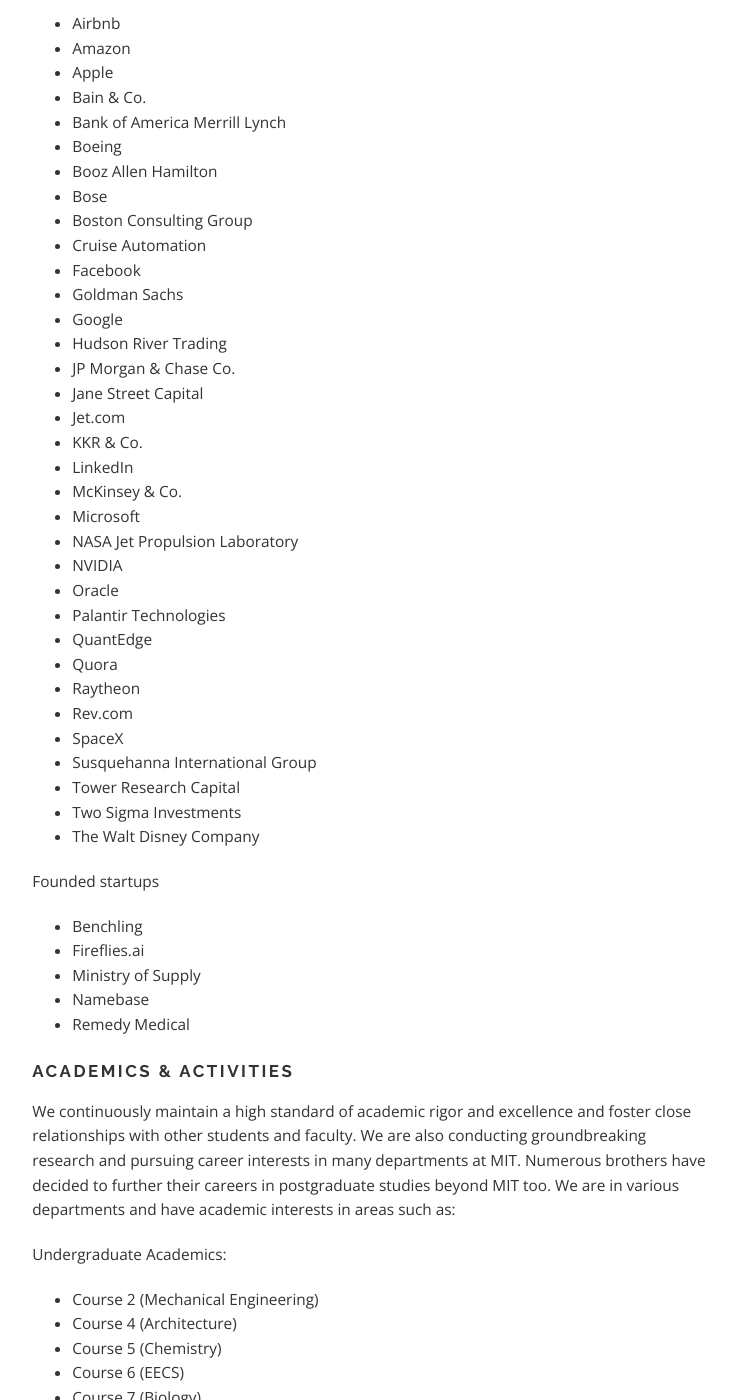
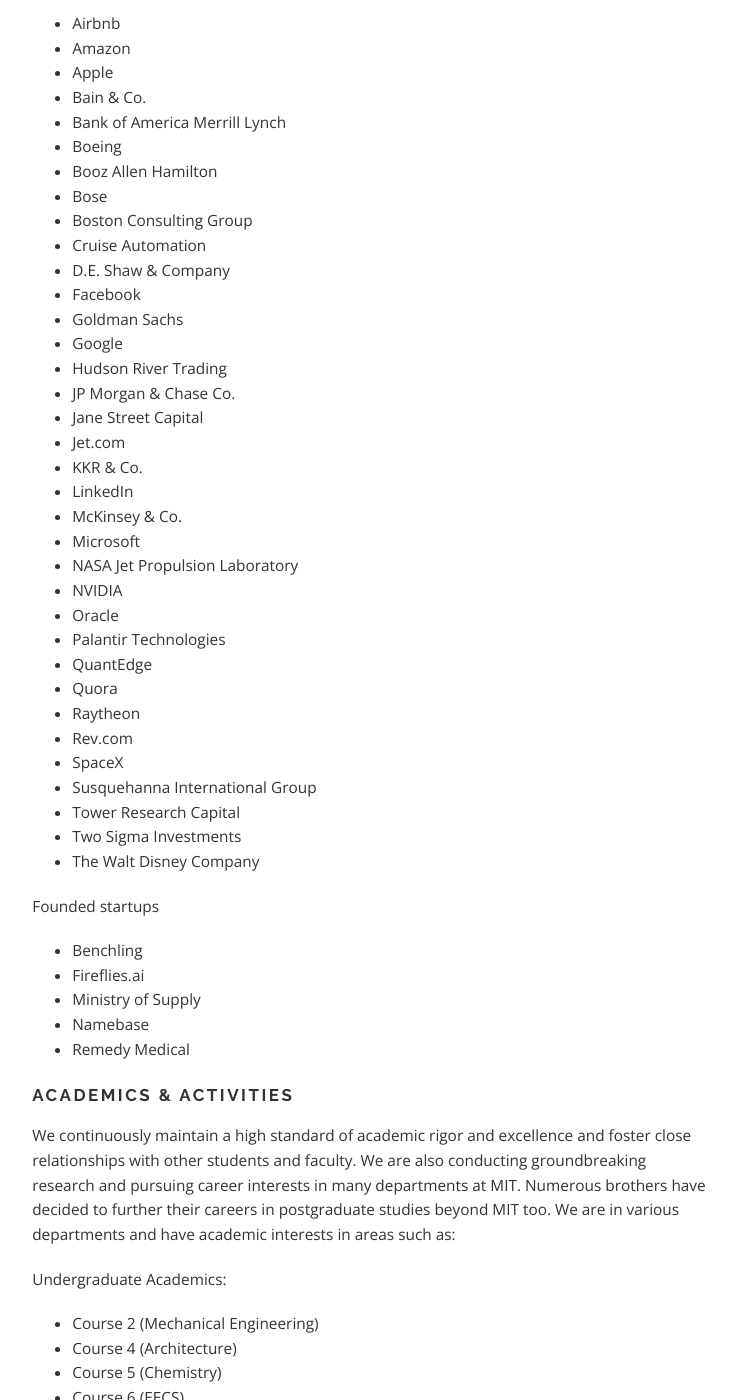
Before and after one commit to pktmasseta/pktmasseta.github.io, a Jekyll site: the page built from _brothers/index.md, in a window 1280 px wide and 1400 px high, scrolled down 785 px. Shown: the whole window, without its empty margins (385-1121 px from the left). Built offline with Jekyll 4.4.1, drawn with Linux system fonts in a browser that asks for light colours; some of the changed text lies outside the part shown.

Commit message:
added companies and majors

```diff
--- a/_brothers/index.md
+++ b/_brothers/index.md
@@ -21,6 +21,7 @@
 - Bose
 - Boston Consulting Group
 - Cruise Automation
+- D.E. Shaw & Company
 - Facebook
 - Goldman Sachs
 - Google
```
Also changed, not shown: other parts of _brothers/index.md (+1 -0 lines).
